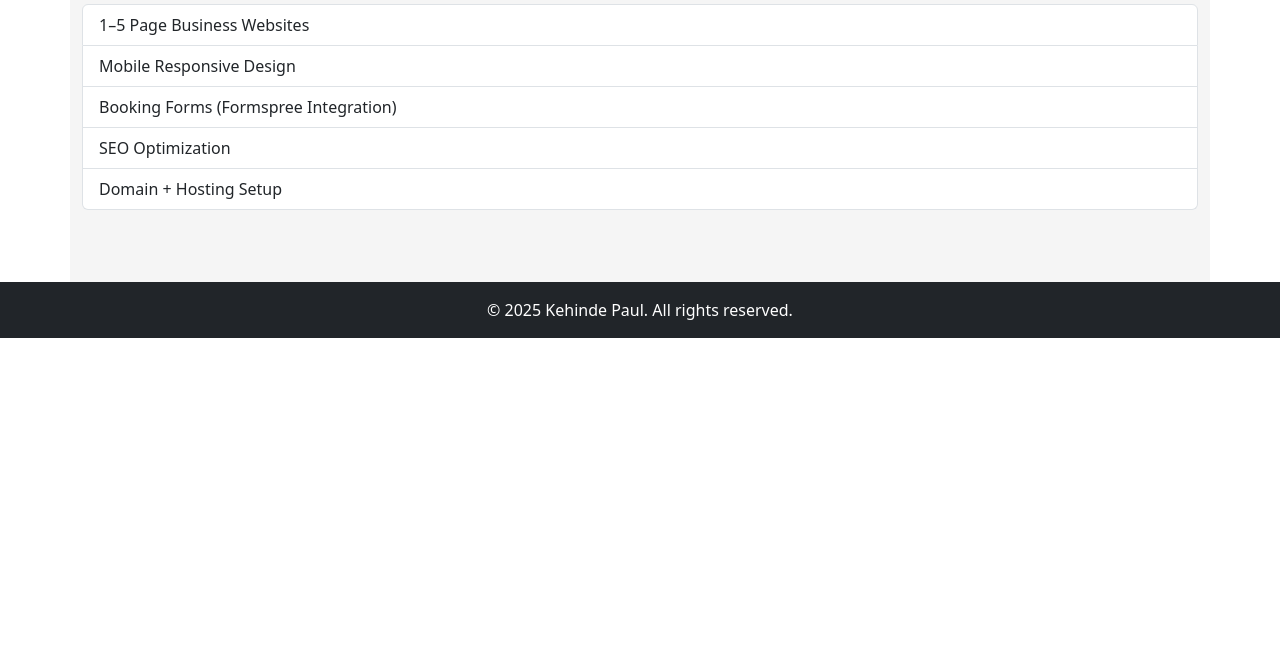
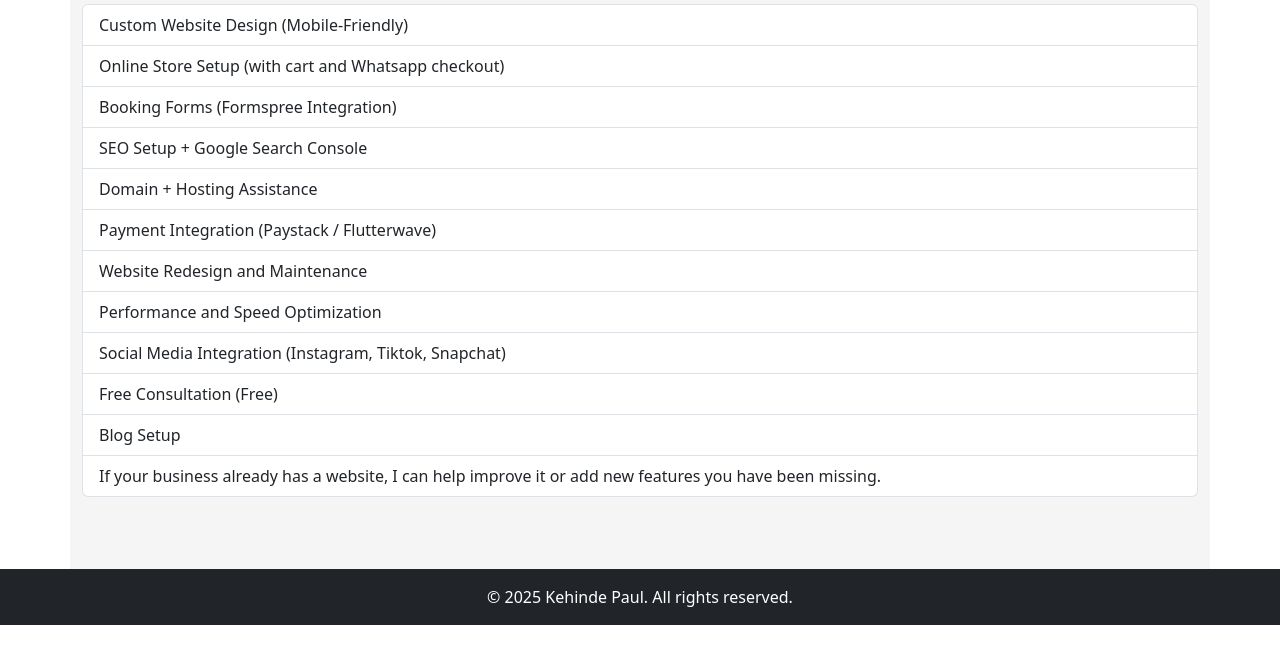
Before and after one commit to 1-0-1-site/KehindePaul-Portfolio, a plain HTML site: page services.html in a window 1280 px wide. Shown: the part 146-800 px from the top of the page. Drawn offline with Linux system fonts and the light colour scheme.

Commit message:
updated work

```diff
--- a/services.html
+++ b/services.html
@@ -42,11 +42,18 @@
   <h2 class="text-center" style="color: #dfaf37;">What I Offer</h2>
 
   <ul class="list-group mb-4">
-    <li class="list-group-item">1–5 Page Business Websites</li>
-    <li class="list-group-item">Mobile Responsive Design</li>
+    <li class="list-group-item">Custom Website Design (Mobile-Friendly)</li>
+    <li class="list-group-item">Online Store Setup (with cart and Whatsapp checkout)</li>
     <li class="list-group-item">Booking Forms (Formspree Integration)</li>
-    <li class="list-group-item">SEO Optimization</li>
-    <li class="list-group-item">Domain + Hosting Setup</li>
+    <li class="list-group-item">SEO Setup + Google Search Console</li>
+    <li class="list-group-item">Domain + Hosting Assistance</li>
+    <li class="list-group-item">Payment Integration (Paystack / Flutterwave)</li>
+    <li class="list-group-item">Website Redesign and Maintenance</li>
+    <li class="list-group-item">Performance and Speed Optimization</li>
+    <li class="list-group-item">Social Media Integration (Instagram, Tiktok, Snapchat)</li>
+    <li class="list-group-item">Free Consultation (Free)</li>
+    <li class="list-group-item">Blog Setup</li>
+    <li class="list-group-item"> If your business already has a website, I can help improve it or add new features you have been missing.</li>
   </ul>
 
     </tbody>
```
Also changed, not shown: projects.html (+24 -0 lines).
